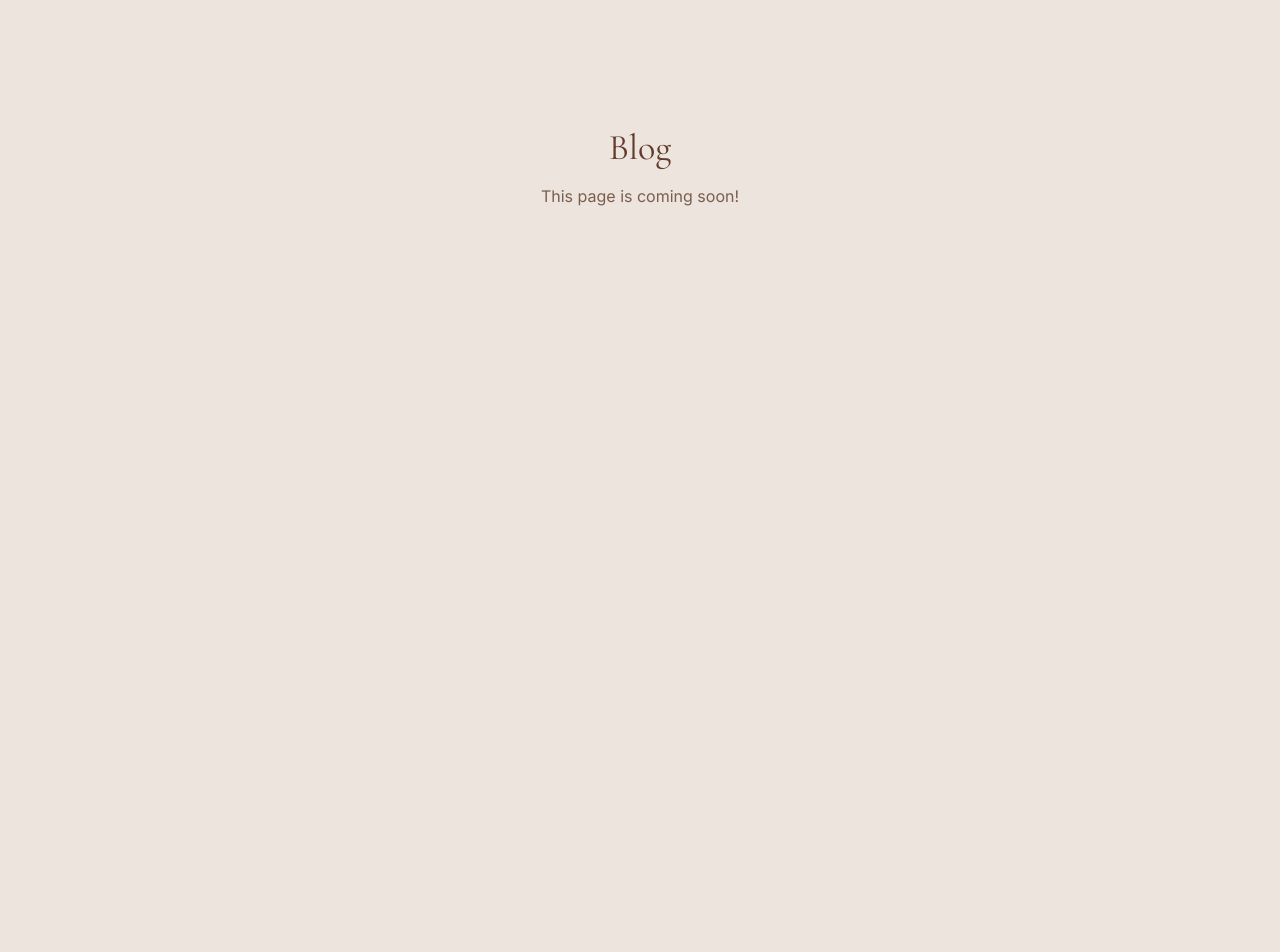
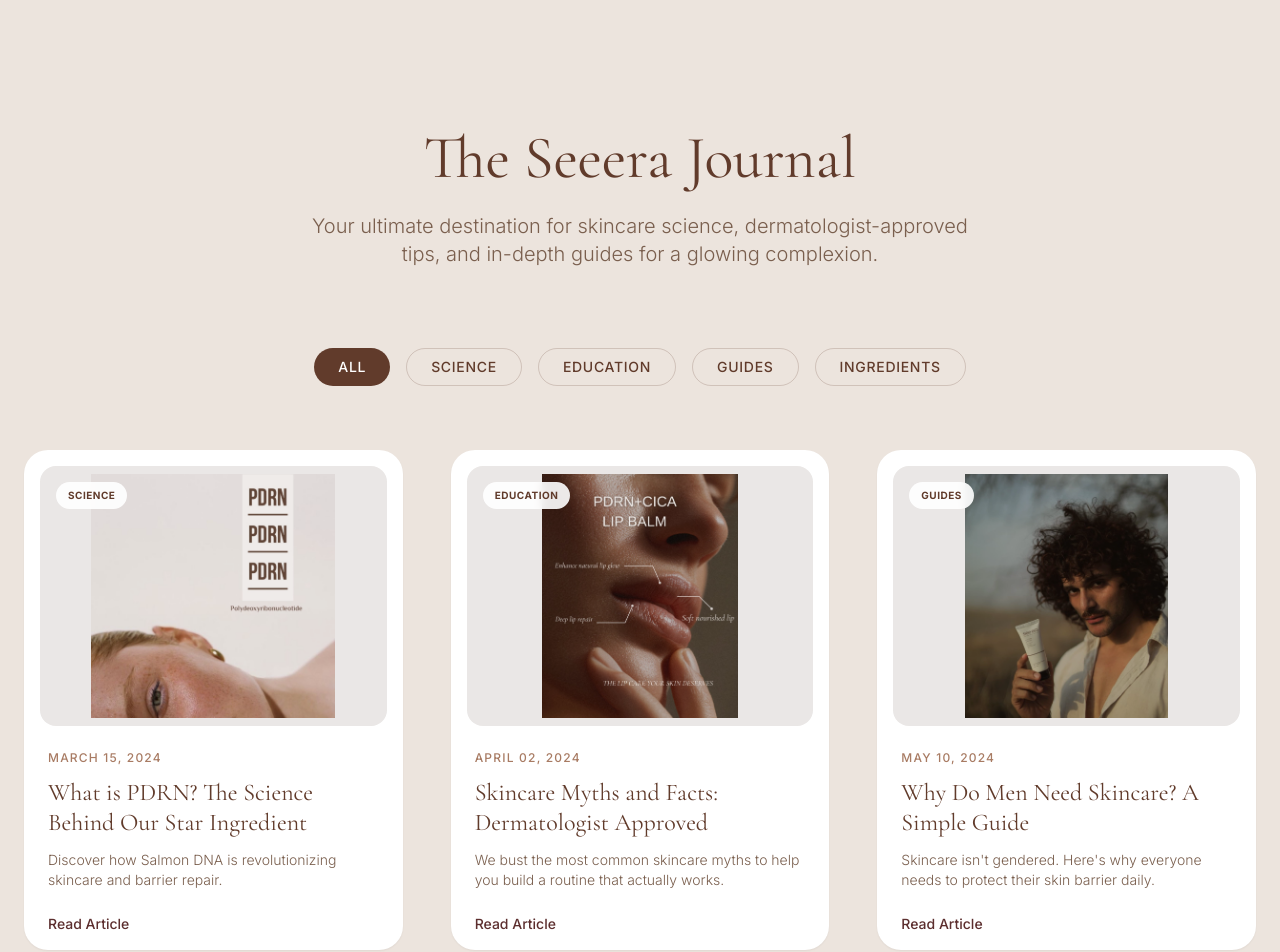
Before and after one commit to kurewarvaishnavi05/seeera-skincare, a Next.js app: page /blog in a window 1280 px wide. Shown: the top 952 px of the page. Before the commit the page ends 800 px from the top, so only its background shows below. Built offline with nearby package versions, Linux system fonts and the light colour scheme.

Commit message:
Replace coming soon blog page with a full blog layout

```diff
--- a/src/app/blog/page.tsx
+++ b/src/app/blog/page.tsx
@@ -1 +1,130 @@
-export default function Page() { return <div className="pt-32 pb-16 min-h-screen text-center"><h1 className="text-4xl font-heading text-primary-brown capitalize">blog</h1><p className="mt-4 text-dark-brown">This page is coming soon!</p></div>; }
+"use client";
+
+import { motion } from 'framer-motion';
+import Link from 'next/link';
+
+const blogPosts = [
+  {
+    id: 1,
+    title: "What is PDRN? The Science Behind Our Star Ingredient",
+    excerpt: "Discover how Salmon DNA is revolutionizing skincare and barrier repair.",
+    date: "March 15, 2024",
+    image: "/images/journal-1.jpg",
+    category: "Science",
+  },
+  {
+    id: 2,
+    title: "Skincare Myths and Facts: Dermatologist Approved",
+    excerpt: "We bust the most common skincare myths to help you build a routine that actually works.",
+    date: "April 02, 2024",
+    image: "/images/journal-2.jpg",
+    category: "Education",
+  },
+  {
+    id: 3,
+    title: "Why Do Men Need Skincare? A Simple Guide",
+    excerpt: "Skincare isn't gendered. Here's why everyone needs to protect their skin barrier daily.",
+    date: "May 10, 2024",
+    image: "/images/journal-3.jpg",
+    category: "Guides",
+  },
+  {
+    id: 4,
+    title: "How to Build a Skincare Routine for Sensitive Skin",
+    excerpt: "Step-by-step guide on what to avoid and what to embrace if your skin is easily irritated.",
+    date: "June 22, 2024",
+    image: "/images/journal-1.jpg",
+    category: "Guides",
+  },
+  {
+    id: 5,
+    title: "The Magic of CICA (Centella Asiatica) Explained",
+    excerpt: "Why this ancient herb is the ultimate cure for redness and inflammation.",
+    date: "July 01, 2024",
+    image: "/images/journal-2.jpg",
+    category: "Ingredients",
+  },
+  {
+    id: 6,
+    title: "Sunscreen 101: Chemical vs Physical",
+    excerpt: "Everything you need to know about protecting your skin from UV damage.",
+    date: "July 15, 2024",
+    image: "/images/journal-3.jpg",
+    category: "Education",
+  }
+];
+
+export default function BlogPage() {
+  return (
+    <div className="pt-32 pb-24 min-h-screen bg-cream">
+      <div className="container mx-auto px-6 max-w-7xl">
+
+        <div className="text-center mb-20">
+          <motion.h1
+            initial={{ opacity: 0, y: 20 }}
+            animate={{ opacity: 1, y: 0 }}
+            className="text-4xl md:text-5xl lg:text-6xl font-heading text-primary-brown mb-6"
+          >
+            The Seeera Journal
+          </motion.h1>
+          <motion.p
+            initial={{ opacity: 0, y: 20 }}
+            animate={{ opacity: 1, y: 0 }}
+            transition={{ delay: 0.1 }}
+            className="text-lg md:text-xl text-dark-brown font-light max-w-2xl mx-auto"
+          >
+            Your ultimate destination for skincare science, dermatologist-approved tips, and in-depth guides for a glowing complexion.
+          </motion.p>
+        </div>
+
+        <div className="flex flex-wrap justify-center gap-4 mb-16">
+          {['All', 'Science', 'Education', 'Guides', 'Ingredients'].map((cat, i) => (
+            <motion.button
+              initial={{ opacity: 0, y: 10 }}
+              animate={{ opacity: 1, y: 0 }}
+              transition={{ delay: 0.2 + (i * 0.05) }}
+              key={cat}
+              className={`px-6 py-2 rounded-full text-sm font-medium tracking-wider uppercase transition-colors ${i === 0 ? 'bg-primary-brown text-white' : 'bg-transparent border border-primary-brown/20 text-primary-brown hover:bg-primary-brown hover:text-white'}`}
+            >
+              {cat}
+            </motion.button>
+          ))}
+        </div>
+
+        <div className="grid grid-cols-1 md:grid-cols-2 lg:grid-cols-3 gap-8 md:gap-12">
+          {blogPosts.map((post, index) => (
+            <motion.div
+              key={post.id}
+              initial={{ opacity: 0, y: 40 }}
+              animate={{ opacity: 1, y: 0 }}
+              transition={{ delay: 0.3 + (index * 0.1), duration: 0.6 }}
+              className="group cursor-pointer flex flex-col h-full bg-white rounded-3xl p-4 shadow-sm hover:shadow-xl transition-all duration-500 hover:-translate-y-2"
+            >
+              <Link href={`/blog/${post.id}`} className="flex flex-col h-full">
+                <div className="aspect-[4/3] rounded-2xl overflow-hidden mb-6 relative bg-gray-50 flex items-center justify-center">
+                  <div className="absolute inset-0 bg-primary-brown/10 z-10 group-hover:bg-transparent transition-colors duration-500"></div>
+                  <span className="absolute top-4 left-4 z-20 bg-white/90 backdrop-blur-sm text-primary-brown text-[10px] font-bold tracking-wider uppercase px-3 py-1.5 rounded-full">
+                    {post.category}
+                  </span>
+                  <img
+                    src={post.image}
+                    alt={post.title}
+                    className="w-full h-full object-contain group-hover:scale-105 transition-transform duration-700 p-2"
+                  />
+                </div>
+                <div className="flex flex-col flex-1 px-2">
+                  <span className="text-xs text-accent-brown uppercase tracking-widest mb-3 font-medium">{post.date}</span>
+                  <h3 className="text-2xl font-heading text-primary-brown mb-3 group-hover:text-dark-brown-red transition-colors leading-tight">{post.title}</h3>
+                  <p className="text-dark-brown font-light line-clamp-2 mb-6 flex-1 text-sm">{post.excerpt}</p>
+                  <div className="mt-auto inline-flex items-center gap-2 text-sm text-dark-brown-red font-medium group-hover:underline underline-offset-4 decoration-1">
+                    Read Article
+                  </div>
+                </div>
+              </Link>
+            </motion.div>
+          ))}
+        </div>
+      </div>
+    </div>
+  );
+}
```
